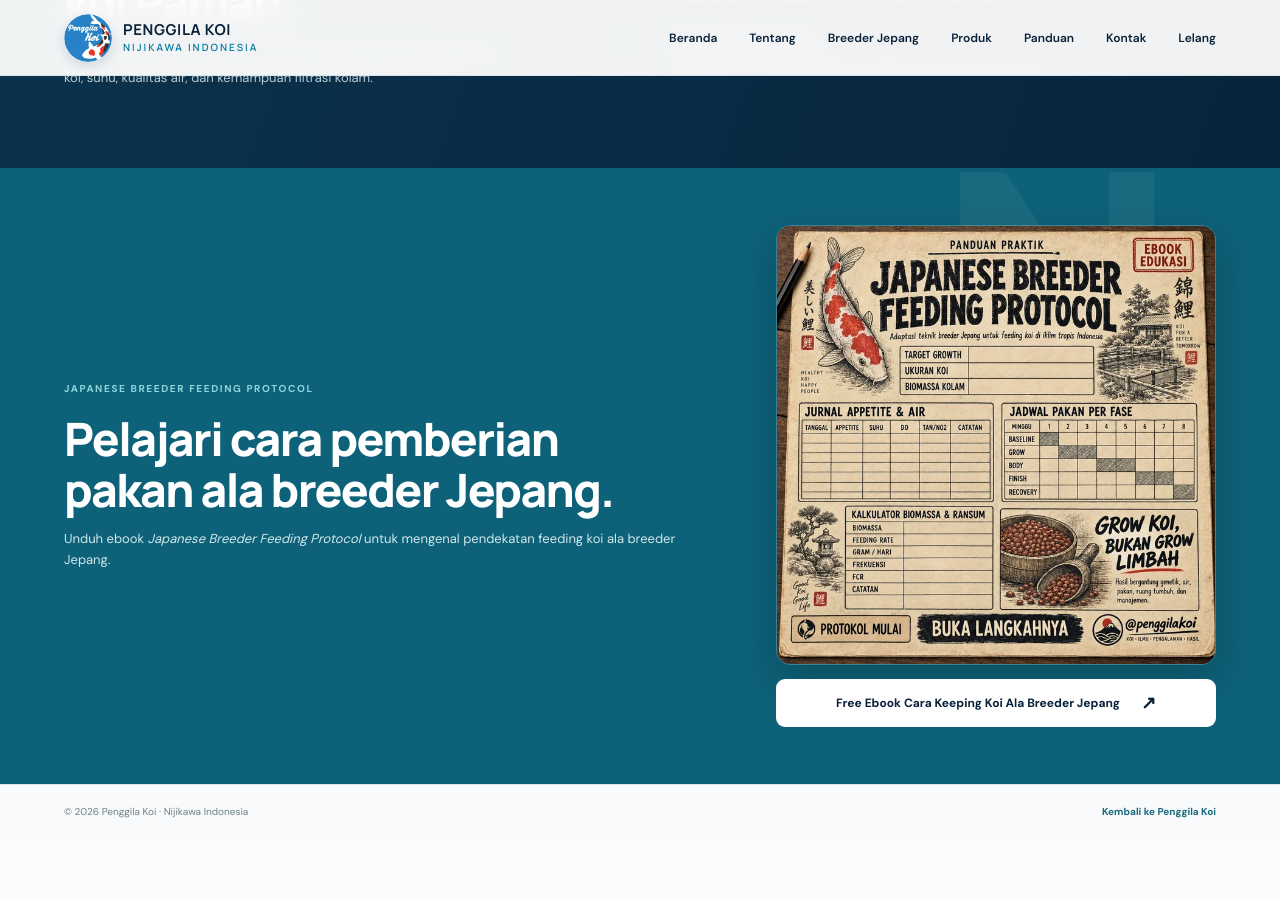
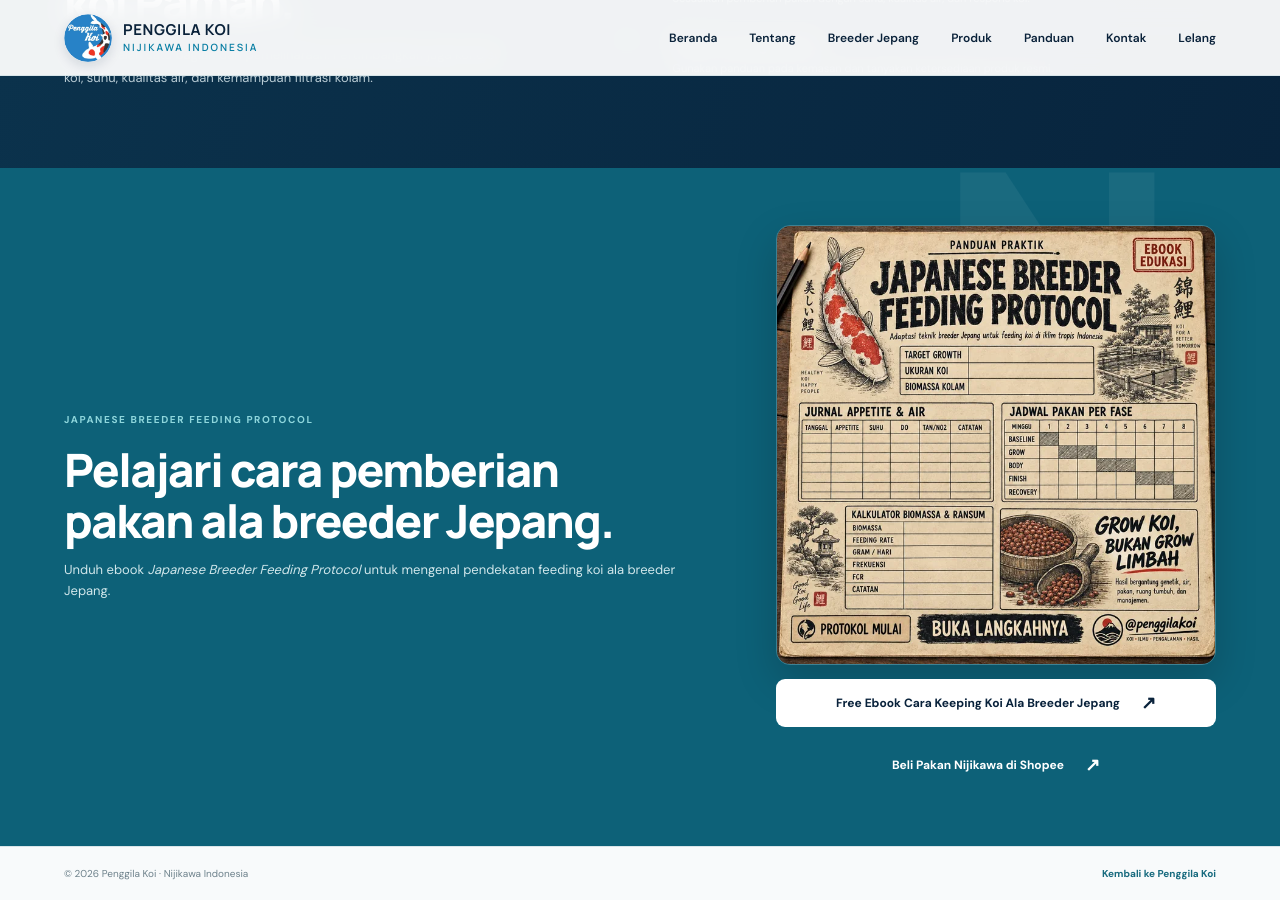
Before and after one commit to cahyonohadi2000/PenggilaKoi, a Jekyll site: the page nijikawa/index.html, which Jekyll copies as it is, in a window 1280 px wide and 900 px high, scrolled down 4071 px. Built offline with Jekyll 4.4.1, drawn with Linux system fonts in a browser that asks for light colours; before the commit the page ends 4909 px from its top, so only the background shows below that.

Commit message:
Add Nijikawa Shopee purchase button

```diff
--- a/nijikawa/index.html
+++ b/nijikawa/index.html
@@ -168,6 +168,7 @@
             <img class="niji-ebook-cover" src="../assets/nijikawa-ebook-cover.webp" alt="Sampul ebook Japanese Breeder Feeding Protocol" loading="lazy" decoding="async">
           </a>
           <a class="niji-button niji-button-light niji-ebook-button" href="https://drive.google.com/file/d/1rGSp7KYcNEjJTZEDT6hRHcpYGfHBqUPQ/view?usp=sharing" target="_blank" rel="noopener noreferrer">Free Ebook Cara Keeping Koi Ala Breeder Jepang <span aria-hidden="true">↗</span></a>
+          <a class="niji-button niji-shopee-button" href="https://s.shopee.co.id/905nxdjcbS" target="_blank" rel="noopener noreferrer">Beli Pakan Nijikawa di Shopee <span aria-hidden="true">↗</span></a>
         </div>
       </div>
       <div class="niji-contact-stamp" aria-hidden="true">N</div>
```
